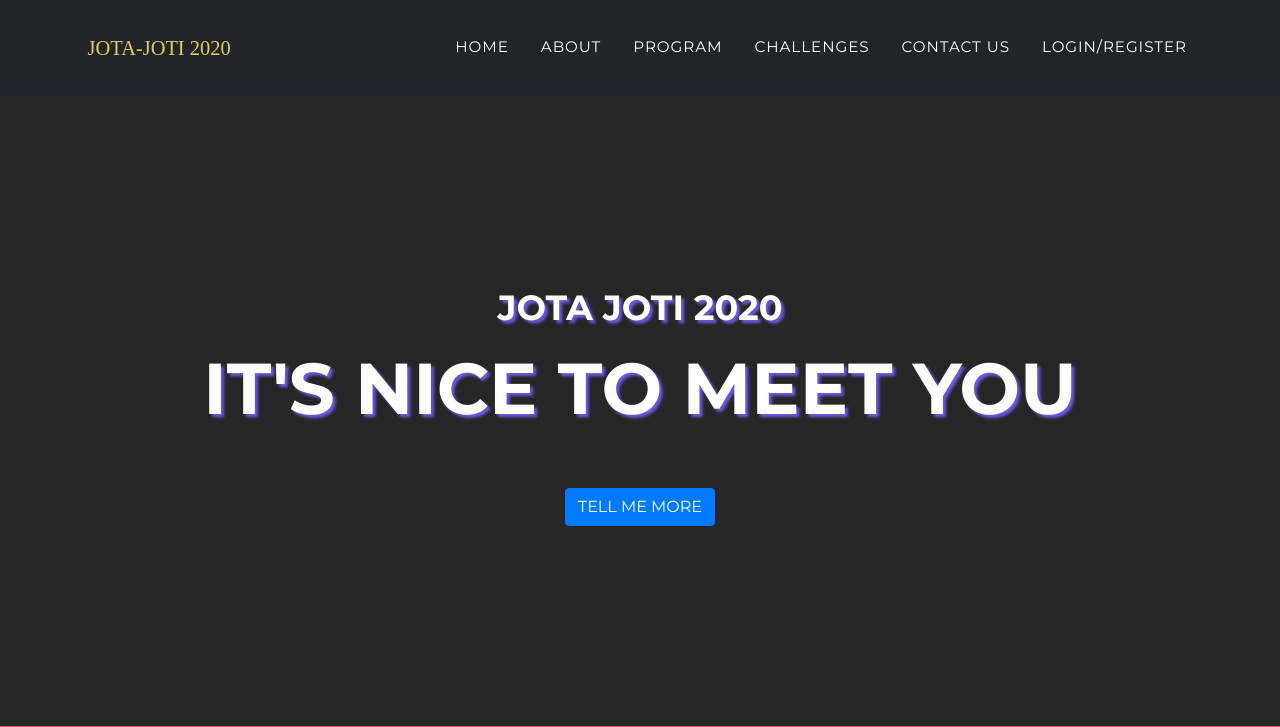
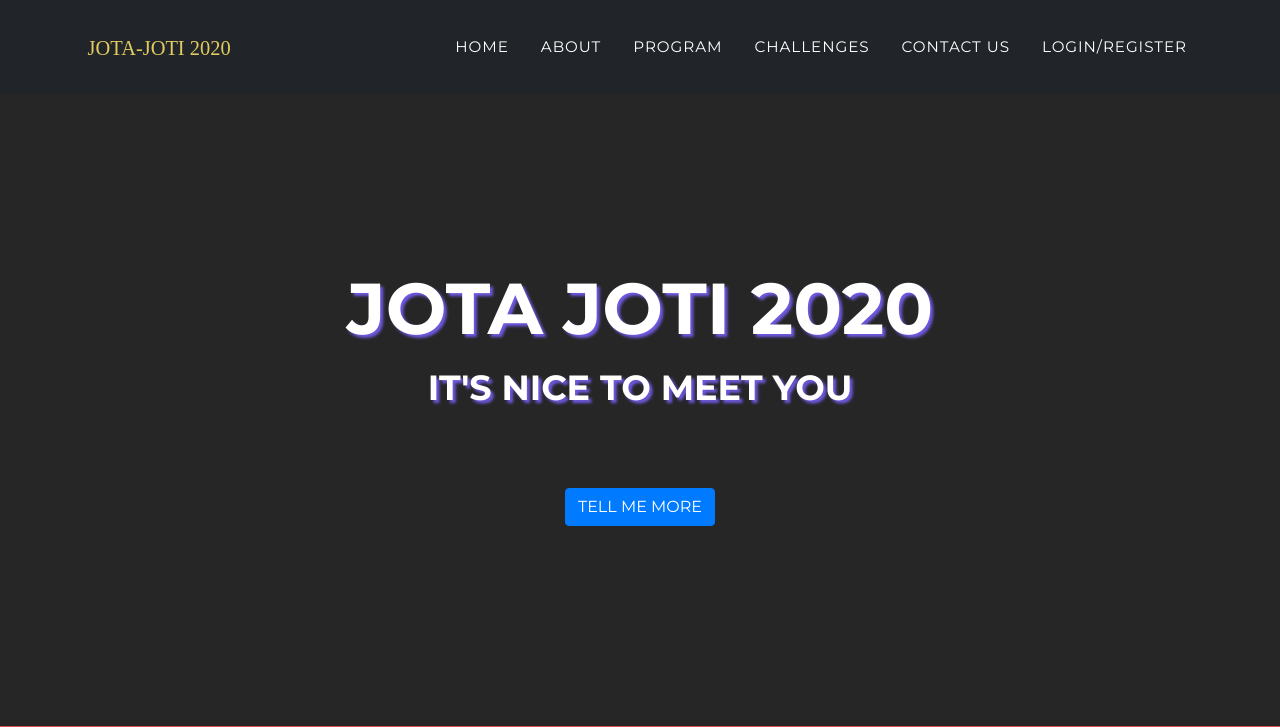
Before and after one commit to cqp7dm2/JotaJoti2020, a PHP site: page /JotaJoti2020/home.php in a window 1280 px wide. Shown: the top 727 px of the page. Run offline with PHP 8.4, Linux system fonts and the light colour scheme; some libraries are stand-ins or nearby versions; some web fonts are replaced.

Commit message:
change font size of title

```diff
--- a/about.php
+++ b/about.php
@@ -9,8 +9,8 @@
 
     <header class="masthead">
       <div class="container">
-              <div class="masthead-heading mb-2 move-text1" style="font-size: 35px; text-shadow: 3px 3px 3px #7158e2;">JOTA JOTI 2020</div>
-              <div class="masthead-heading text-uppercase move-text2" style="text-shadow: 3px 3px 3px #7158e2;">Know more about<br>Jota Joti</div>
+              <div class="masthead-heading mb-2 move-text1" style="text-shadow: 3px 3px 3px #7158e2;">JOTA JOTI 2020</div>
+              <div class="masthead-heading text-uppercase move-text2" style="font-size: 35px; text-shadow: 3px 3px 3px #7158e2;">Know more about Jota Joti</div>
           </div>
     </header>
 
--- a/challenges.php
+++ b/challenges.php
@@ -12,8 +12,8 @@
         <header class="masthead">
 
         <div class="container">
-                <div class="masthead-heading mb-2" style="font-size: 35px;">JOTA JOTI 2020</div>
-                <div class="masthead-heading text-uppercase">Don't limit your challenges.<br>Challenge your limits.</div>
+                <div class="masthead-heading mb-2 move-text1" style="text-shadow: 3px 3px 3px #7158e2;">JOTA JOTI 2020</div>
+                <div class="masthead-heading text-uppercase move-text2" style="font-size: 35px; text-shadow: 3px 3px 3px #7158e2;">Don't limit your challenges.<br>Challenge your limits.</div>
             </div>
       </header>
 
--- a/home.php
+++ b/home.php
@@ -10,8 +10,8 @@
     <!-- Masthead-->
     <header class="masthead">
       <div class="container">
-        <div class="masthead-heading mb-2 move-text1" style="font-size: 35px; text-shadow: 3px 3px 3px #7158e2;">JOTA JOTI 2020</div>
-        <div class="masthead-heading text-uppercase move-text2" style="text-shadow: 3px 3px 3px #7158e2;">It's Nice To Meet You</div>
+        <div class="masthead-heading mb-2 move-text1" style="text-shadow: 3px 3px 3px #7158e2;">JOTA JOTI 2020</div>
+        <div class="masthead-heading text-uppercase move-text2"  style="font-size: 35px; text-shadow: 3px 3px 3px #7158e2;">It's Nice To Meet You</div>
 
         <!--Text Typing Animation-->
         <!--<div class="masthead-heading text-uppercase text-typing">It's Nice To Meet You</div>-->
--- a/program.php
+++ b/program.php
@@ -10,8 +10,8 @@
         <header class="masthead">
 
         <div class="container">
-                <div class="masthead-heading mb-2 move-text1" style="font-size: 35px; text-shadow: 3px 3px 3px #7158e2;">JOTA JOTI 2020</div>
-                <div class="masthead-heading text-uppercase move-text2" style="text-shadow: 3px 3px 3px #7158e2;">Check out our<br>programs</div>
+                <div class="masthead-heading mb-2 move-text1" style="text-shadow: 3px 3px 3px #7158e2;">JOTA JOTI 2020</div>
+                <div class="masthead-heading text-uppercase move-text2" style="font-size: 35px; text-shadow: 3px 3px 3px #7158e2;">Check out our programs</div>
             </div>
       </header>
 
```
